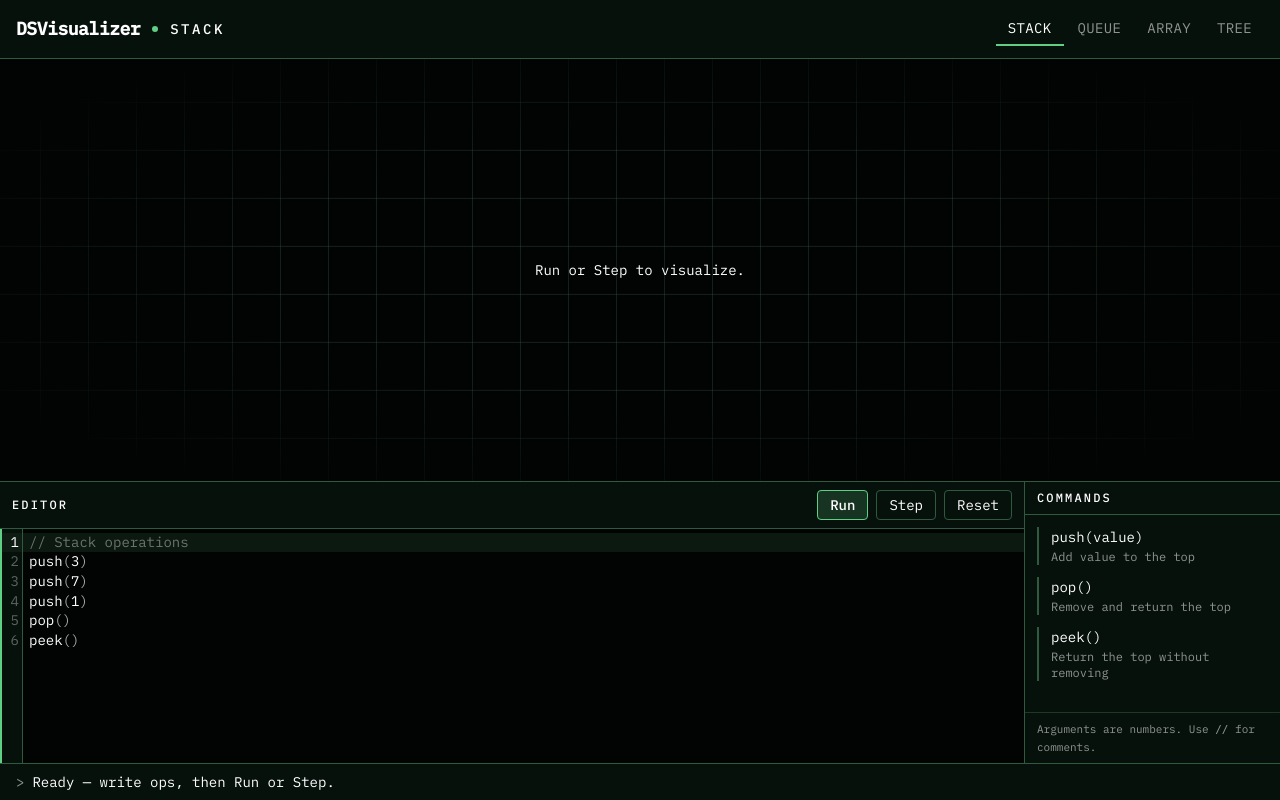
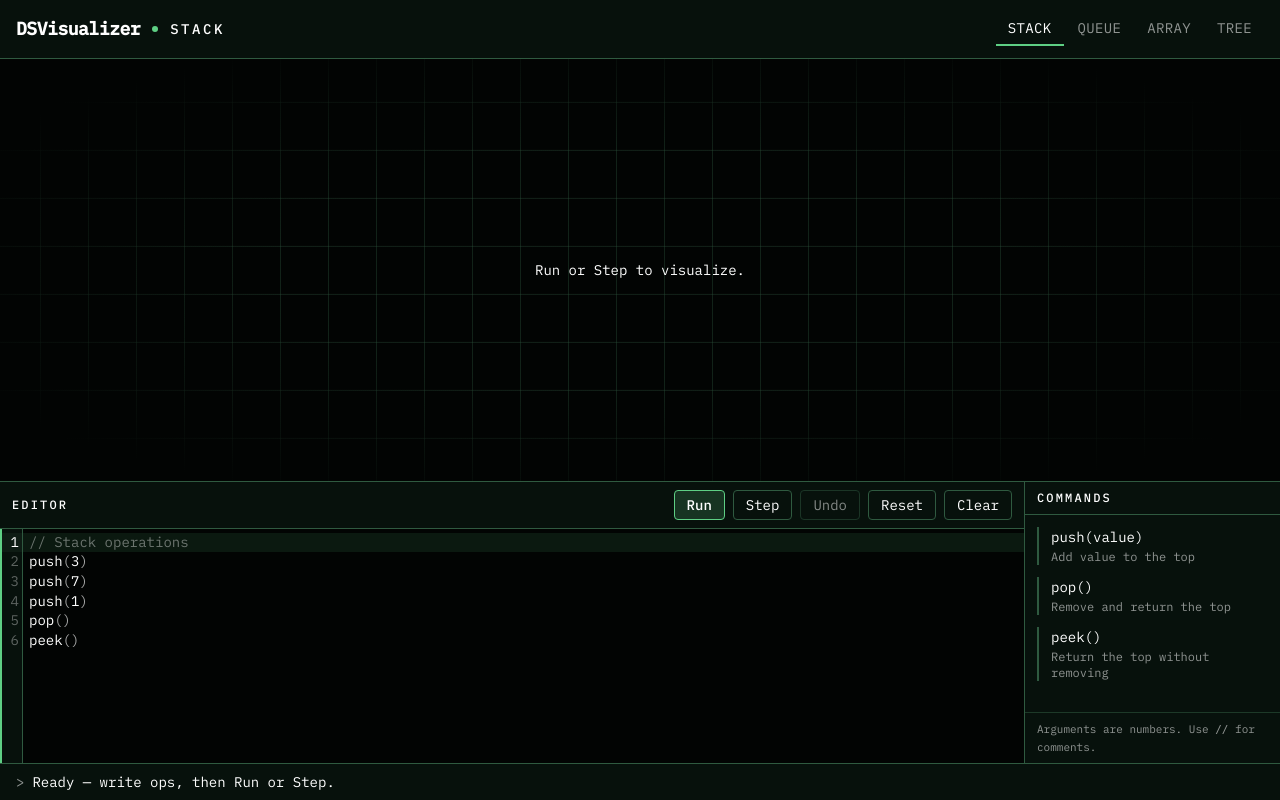
Before and after one commit to dolevpeleg1/DSVisualizer, a React (Vite) app: page /app in a window 1280 px wide. Built offline with nearby package versions, Linux system fonts and the light colour scheme.

Commit message:
added undo and clear

```diff
--- a/src/pages/VisualizerPage.tsx
+++ b/src/pages/VisualizerPage.tsx
@@ -124,6 +124,45 @@ export function VisualizerPage() {
   function handleReset() {
     setCode(DEFAULT_CODE[structure])
     resetPlaybackState('Reset code')
+  }
+
+  function handleClear() {
+    const firstLine = code.split('\n')[0] ?? ''
+    const comment = firstLine.trimStart().startsWith('//')
+      ? firstLine
+      : (DEFAULT_CODE[structure].split('\n')[0] ?? '//')
+    setCode(`${comment}\n`)
+    resetPlaybackState('Cleared editor')
+  }
+
+  function handleUndo() {
+    if (busy || index < 0 || frames.length === 0) return
+
+    clearPlaybackTimer()
+    const nextIndex = index - 1
+
+    if (nextIndex < 0) {
+      setIndex(-1)
+      setMode('paused')
+      setErrorLines([])
+      setStatus('Undone — back to start. Step or Run to continue.')
+      return
+    }
+
+    const frame = frames[nextIndex]
+    if (!frame) return
+
+    setIndex(nextIndex)
+    if (frame.event.kind === 'error') {
+      setMode('error')
+      setErrorLines([frame.line])
+      setStatus(`Runtime error on line ${frame.line}: ${frame.event.message}`)
+      return
+    }
+
+    setErrorLines([])
+    setMode(nextIndex >= frames.length - 1 ? 'done' : 'paused')
+    setStatus(formatFrameStatus(frame, nextIndex, frames.length))
   }
 
   function handleStep() {
@@ -305,10 +344,26 @@ export function VisualizerPage() {
                 </button>
                 <button
                   type="button"
+                  disabled={busy || index < 0}
+                  className="rounded-sm border border-[var(--border)] px-3 py-1 text-sm text-[var(--text)] transition-colors hover:border-[var(--accent)] hover:bg-[var(--bg-elevated)] disabled:cursor-not-allowed disabled:opacity-50"
+                  onClick={handleUndo}
+                >
+                  Undo
+                </button>
+                <button
+                  type="button"
                   className="rounded-sm border border-[var(--border)] px-3 py-1 text-sm text-[var(--text)] transition-colors hover:border-[var(--accent)] hover:bg-[var(--bg-elevated)]"
                   onClick={handleReset}
                 >
                   Reset
+                </button>
+                <button
+                  type="button"
+                  disabled={busy}
+                  className="rounded-sm border border-[var(--border)] px-3 py-1 text-sm text-[var(--text)] transition-colors hover:border-[var(--accent)] hover:bg-[var(--bg-elevated)] disabled:cursor-not-allowed disabled:opacity-50"
+                  onClick={handleClear}
+                >
+                  Clear
                 </button>
               </div>
             </div>
```
